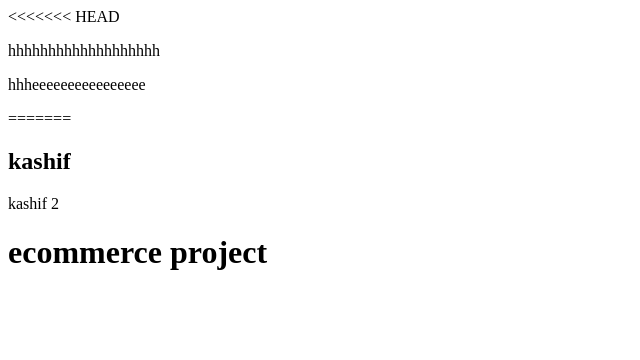
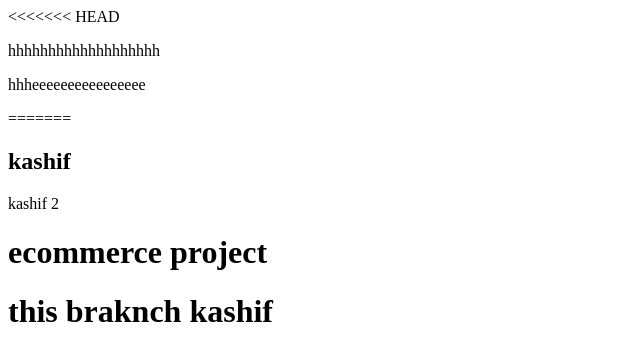
Before and after one commit to Kashif-Qamar1120/Ecommerce_Project, a plain HTML site: page index.html in a window 1280 px wide. Shown: the whole page, without its empty margins (0-640 px from the left). Drawn offline with Linux system fonts and the light colour scheme.

Commit message:
kshif branch

```diff
--- a/index.html
+++ b/index.html
@@ -13,5 +13,6 @@
     <h2>kashif</h2>
     <p>kashif 2</p>
     <h1>ecommerce project</h1>
+    <h1>this braknch kashif </h1>
 </body>
 </html>
```
